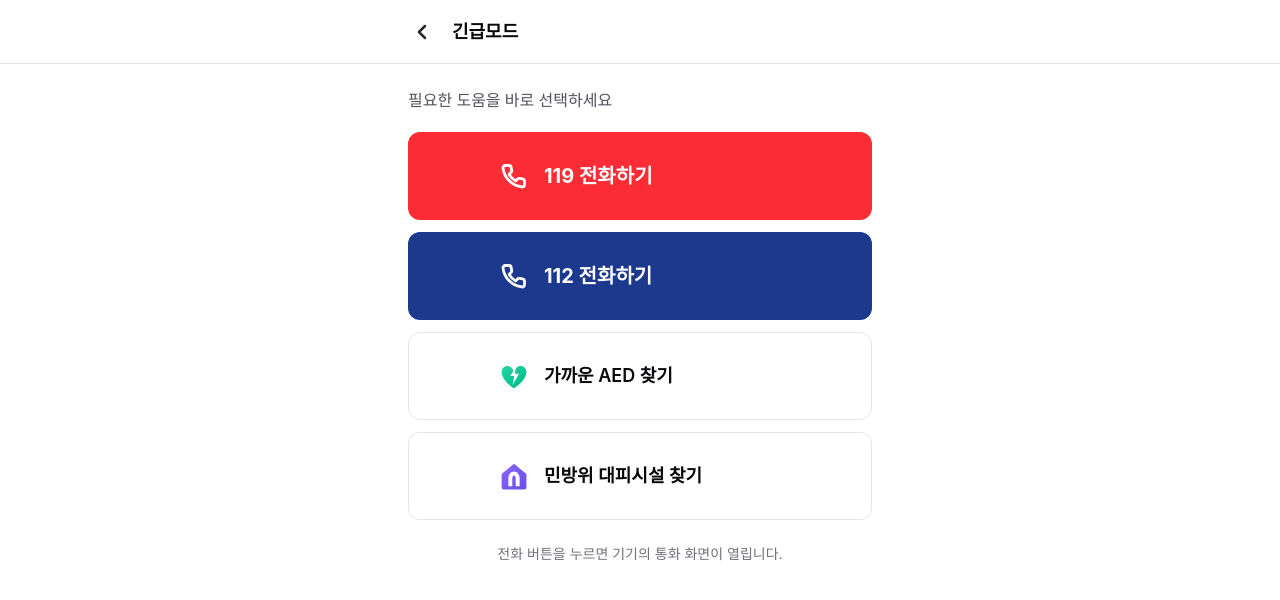
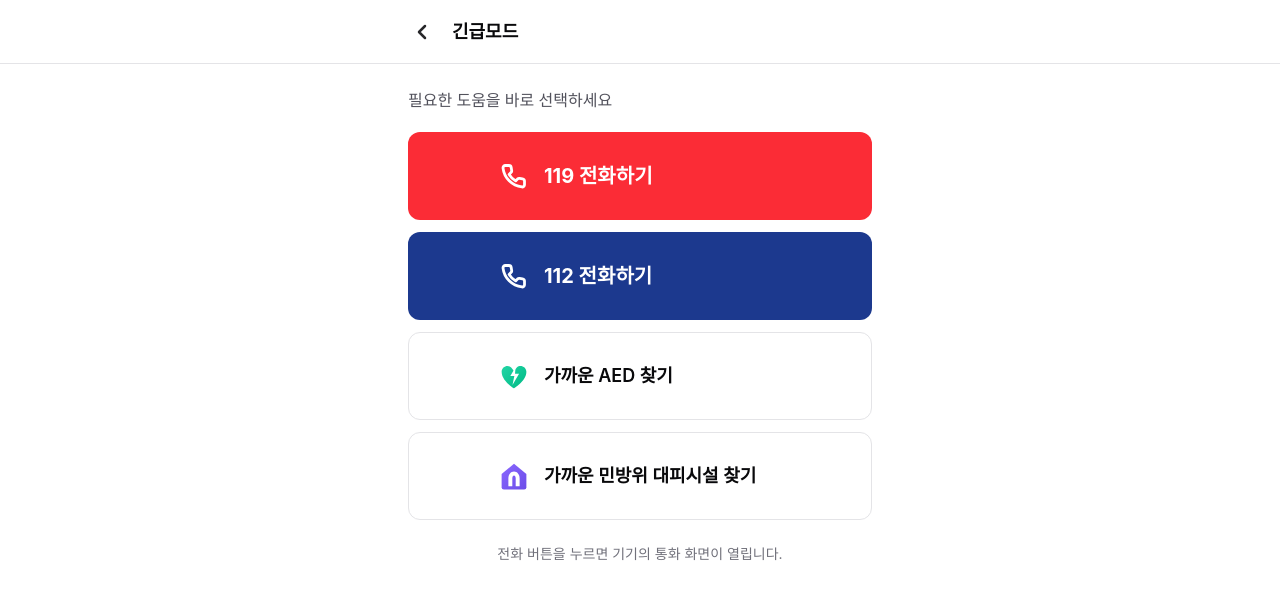
Before and after one commit to leedongkyu0701/sinwol-safety-map, a Next.js app: page /emergency in a window 1280 px wide. Shown: the top 600 px of the page. Built offline with nearby package versions, Linux system fonts and the light colour scheme.

Commit message:
fix: clarify nearby shelter action label

```diff
--- a/src/features/emergency-mode/components/emergency-mode.tsx
+++ b/src/features/emergency-mode/components/emergency-mode.tsx
@@ -106,7 +106,7 @@ export function EmergencyMode() {
           </button>
           <button type="button" onClick={() => selectTarget("SHELTER")} disabled={requesting} aria-pressed={target === "SHELTER"} className="flex min-h-22 w-full items-center rounded-xl border border-zinc-200 bg-white px-5 text-lg font-semibold text-zinc-950 transition-colors hover:bg-zinc-50 focus-visible:outline-none focus-visible:ring-2 focus-visible:ring-blue-600 focus-visible:ring-offset-2 disabled:cursor-wait disabled:opacity-60">
             <ActionContent icon={<Image src="/icons/facilities/shelter.svg" alt="" aria-hidden="true" width={36} height={36} />}>
-              민방위 대피시설 찾기
+              가까운 민방위 대피시설 찾기
             </ActionContent>
           </button>
         </div>
```
